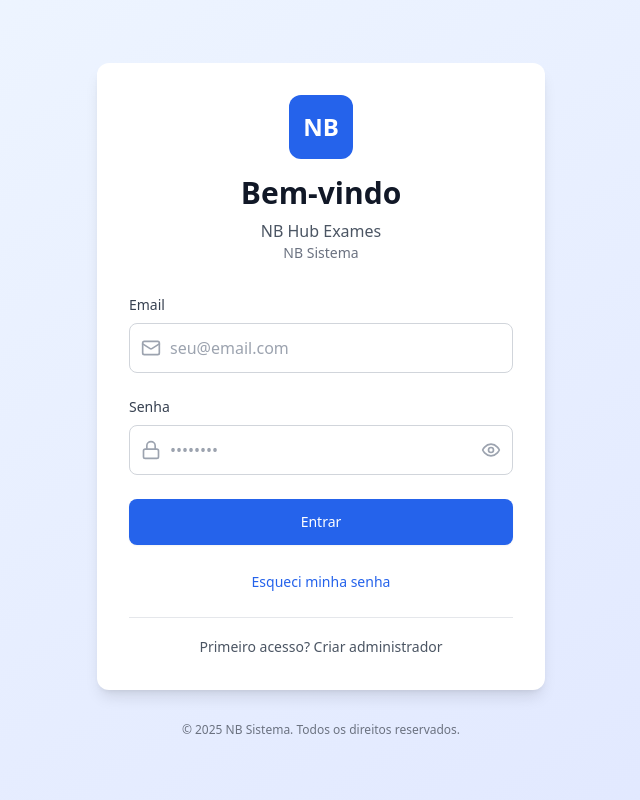
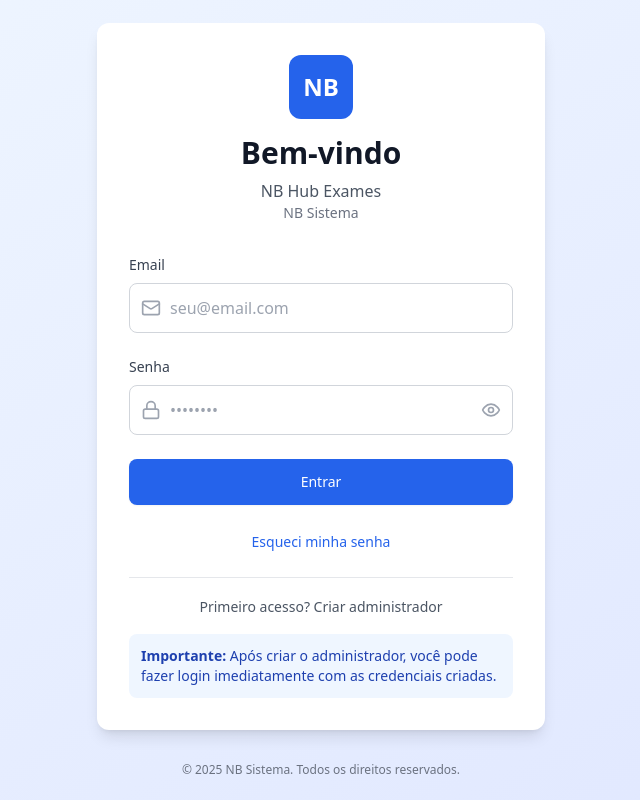
Before and after one commit to nbsistema/hubexames, a React (Vite) app: page / in a window 1280 px wide. Shown: the whole page, without its empty margins (319-959 px from the left). Built offline with nearby package versions, Linux system fonts and the light colour scheme; no server answers.

Commit message:
Update LoginForm.tsx

```diff
--- a/src/components/LoginForm.tsx
+++ b/src/components/LoginForm.tsx
@@ -341,6 +341,12 @@ export function LoginForm() {
               </button>
             </div>
           </form>
+
+          <div className="mt-4 p-3 bg-blue-50 rounded-lg">
+            <p className="text-sm text-blue-800">
+              <strong>Importante:</strong> Após criar o administrador, você pode fazer login imediatamente com as credenciais criadas.
+            </p>
+          </div>
         </div>
 
         <div className="text-center">
```
